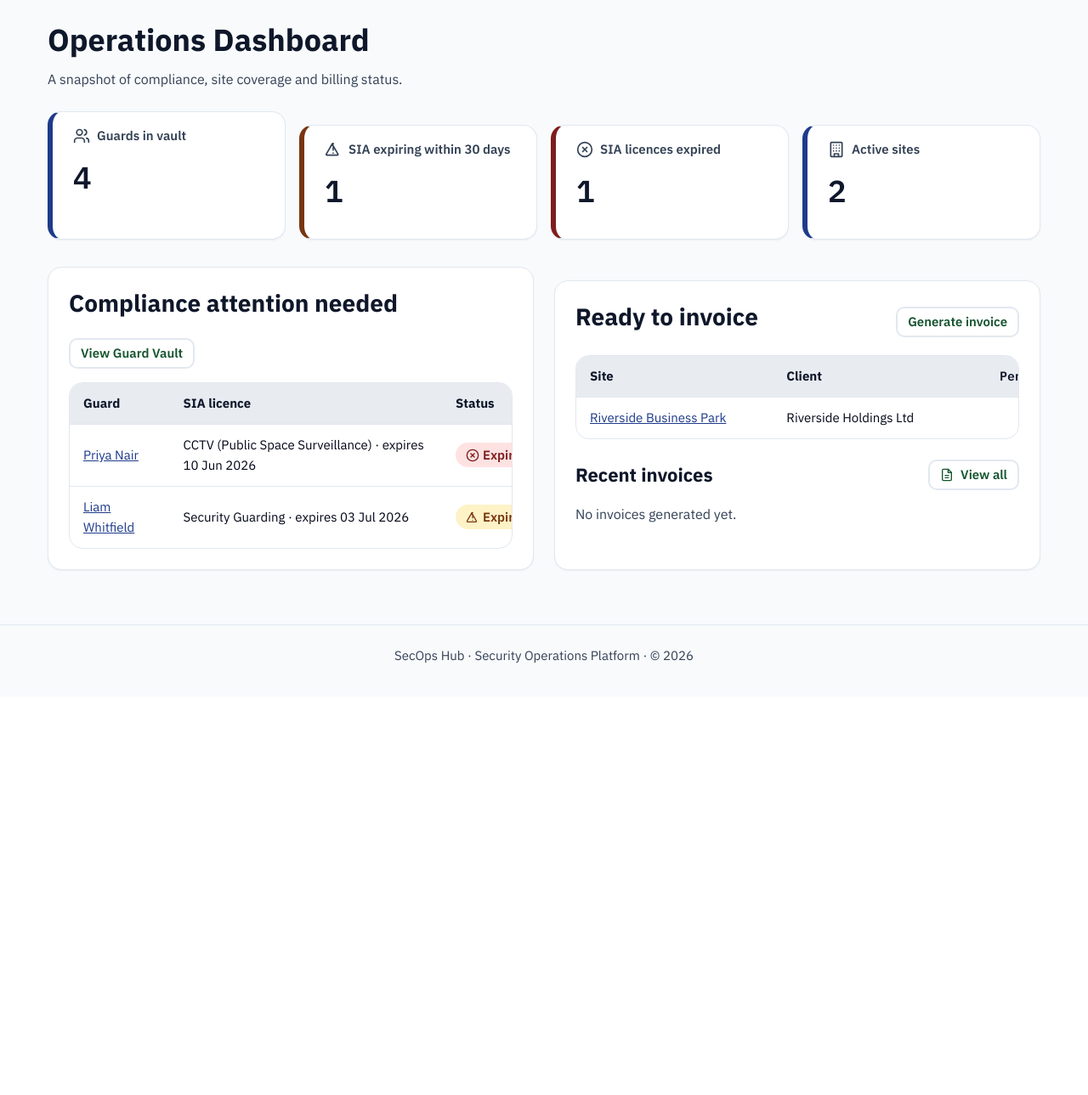
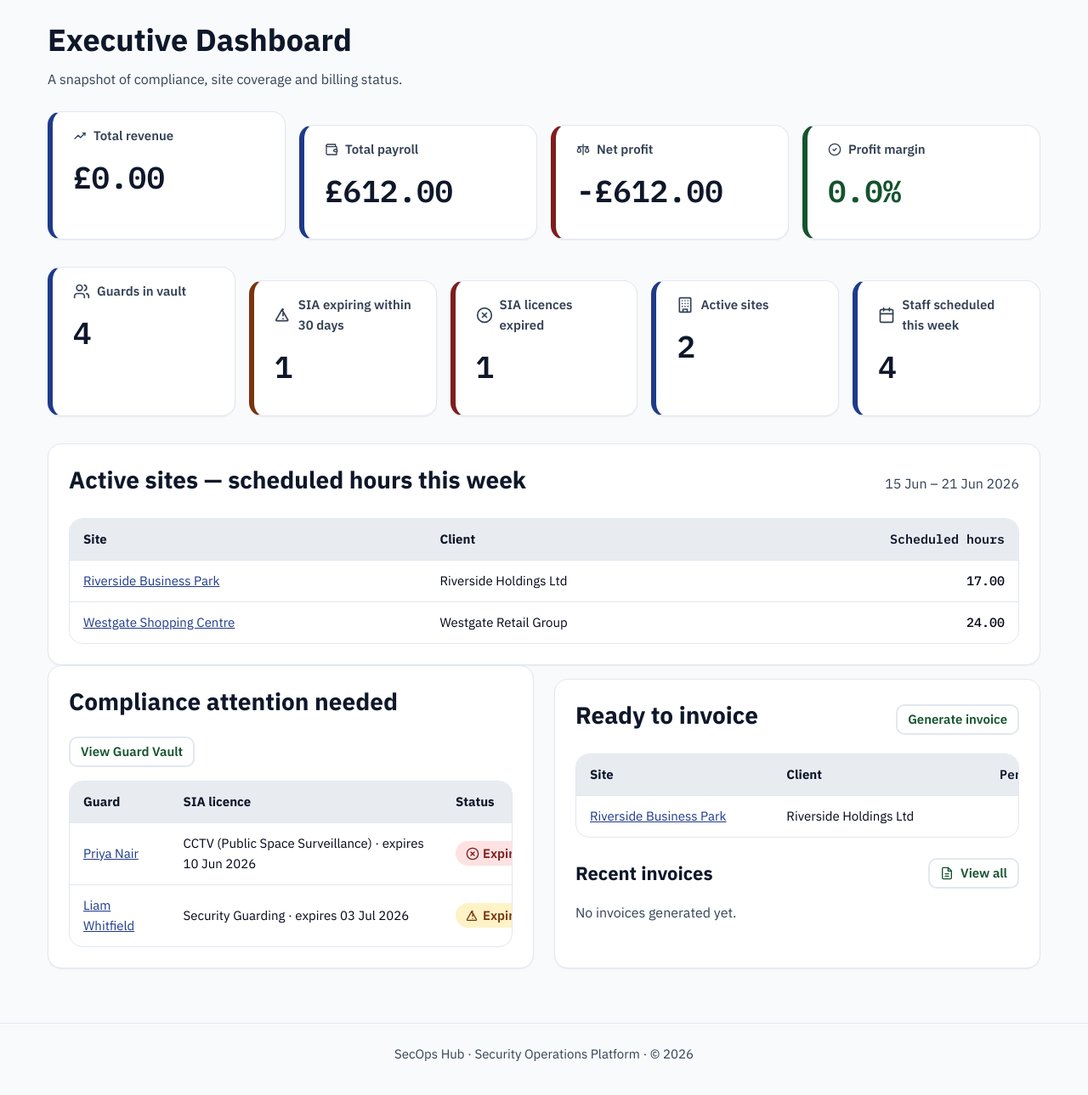
Before and after one commit to malam725436/secops-saas, a Flask app: page / in a window 1280 px wide. Shown: the part 120-1409 px from the top of the page at 85% size. Before the commit the page ends 900 px from the top, so only its background shows below. Run offline with Flask 3, Linux system fonts and the light colour scheme; a user stored in the database is signed in.

Commit message:
Add executive analytics dashboard and invoice Approved status
Replace the operations dashboard with an executive view showing
revenue, payroll, net profit, and profit margin for finance roles,
plus active site hours and weekly staffing counts. Also add an
"Approved" step to the Shift-to-Invoice lifecycle between Draft and
Sent.

```diff
--- a/app.py
+++ b/app.py
@@ -1,5 +1,5 @@
 import os
-from datetime import datetime, timedelta, timezone
+from datetime import date, datetime, timedelta, timezone
 
 from flask import Flask, flash, redirect, render_template, request, session, url_for
 from flask_login import current_user, login_required
@@ -14,7 +14,50 @@ from blueprints.sites import sites_bp
 from config import Config
 from extensions import csrf, db, login_manager
 from i18n import SUPPORTED_LANGUAGES, translate
-from models import SESSION_TIMEOUT_MINUTES, Guard, Invoice, Site, User
+from models import FINANCE_ROLES, SESSION_TIMEOUT_MINUTES, Guard, Invoice, Shift, Site, User
+
+
+def _current_week_range(today=None):
+    today = today or date.today()
+    start = today - timedelta(days=today.weekday())
+    end = start + timedelta(days=6)
+    return start, end
+
+
+def _executive_metrics(sites):
+    """Revenue, payroll, profit and weekly staffing snapshot for the executive dashboard."""
+    total_revenue = float(sum(invoice.total_amount for invoice in Invoice.query.all()))
+    total_payroll = round(
+        sum(shift.pay_amount for shift in Shift.query.filter(Shift.guard_id.isnot(None)).all()), 2
+    )
+    net_profit = round(total_revenue - total_payroll, 2)
+    profit_margin = round((net_profit / total_revenue) * 100, 1) if total_revenue else 0.0
+
+    week_start, week_end = _current_week_range()
+    week_shifts = Shift.query.filter(Shift.shift_date >= week_start, Shift.shift_date <= week_end).all()
+
+    staff_ids = set()
+    site_hours = {site.id: 0.0 for site in sites}
+    for shift in week_shifts:
+        if shift.guard_id is not None:
+            staff_ids.add(("guard", shift.guard_id))
+        elif shift.assigned_user_id is not None:
+            staff_ids.add(("user", shift.assigned_user_id))
+        if shift.site_id in site_hours:
+            site_hours[shift.site_id] += shift.hours
+
+    active_sites = [{"site": site, "hours": round(site_hours[site.id], 2)} for site in sites]
+
+    return {
+        "total_revenue": total_revenue,
+        "total_payroll": total_payroll,
+        "net_profit": net_profit,
+        "profit_margin": profit_margin,
+        "scheduled_staff_count": len(staff_ids),
+        "active_sites": active_sites,
+        "week_start": week_start,
+        "week_end": week_end,
+    }
 
 
 def create_app():
@@ -81,14 +124,19 @@ def create_app():
         sites_with_pending = [s for s in sites if s.uninvoiced_shifts]
         recent_invoices = Invoice.query.order_by(Invoice.issue_date.desc()).limit(5).all()
 
+        # Executive analytics (revenue/payroll/profit) are corporate financial
+        # data - restricted to Owners and Ops Managers per GDPR data isolation.
+        metrics = _executive_metrics(sites) if current_user.role in FINANCE_ROLES else None
+
         return render_template(
-            "dashboard.html",
+            "index.html",
             guard_count=len(guards),
             expiring=expiring,
             expired=expired,
             site_count=len(sites),
             sites_with_pending=sites_with_pending,
             recent_invoices=recent_invoices,
+            metrics=metrics,
         )
 
     @app.errorhandler(403)
--- a/static/css/styles.css
+++ b/static/css/styles.css
@@ -529,6 +529,8 @@ textarea:focus-visible,
 
 .stat-card--warning { border-left-color: var(--status-warning-fg); }
 .stat-card--danger { border-left-color: var(--status-danger-fg); }
+.stat-card--success { border-left-color: var(--status-valid-fg); }
+.stat-card--success .stat-card__value { color: var(--status-valid-fg); }
 
 .stat-card__label {
   display: flex;
--- a/templates/_icons.html
+++ b/templates/_icons.html
@@ -155,3 +155,24 @@
   <path d="m9 14 2 2 4-4"/>
 </svg>
 {% endmacro %}
+
+{% macro icon_trending_up(class="icon") %}
+<svg class="{{ class }}" viewBox="0 0 24 24" fill="none" stroke="currentColor" stroke-width="2" stroke-linecap="round" stroke-linejoin="round" aria-hidden="true" focusable="false">
+  <path d="m3 17 6-6 4 4 8-8"/>
+  <path d="M17 7h4v4"/>
+</svg>
+{% endmacro %}
+
+{% macro icon_wallet(class="icon") %}
+<svg class="{{ class }}" viewBox="0 0 24 24" fill="none" stroke="currentColor" stroke-width="2" stroke-linecap="round" stroke-linejoin="round" aria-hidden="true" focusable="false">
+  <path d="M21 12V7H5a2 2 0 0 1 0-4h14v4"/>
+  <path d="M3 5v14a2 2 0 0 0 2 2h16v-5"/>
+  <path d="M18 12a2 2 0 0 0 0 4h4v-4Z"/>
+</svg>
+{% endmacro %}
+
+{% macro icon_scale(class="icon") %}
+<svg class="{{ class }}" viewBox="0 0 24 24" fill="none" stroke="currentColor" stroke-width="2" stroke-linecap="round" stroke-linejoin="round" aria-hidden="true" focusable="false">
+  <path d="M12 3v18M3 7h7M14 7h7M5 7l-3 7a3 3 0 0 0 6 0l-3-7ZM19 7l-3 7a3 3 0 0 0 6 0l-3-7Z"/>
+</svg>
+{% endmacro %}
--- a/templates/dashboard.html
+++ b/templates/index.html
@@ -1,15 +1,36 @@
 {% extends "base.html" %}
-{% from "_icons.html" import icon_users, icon_alert_triangle, icon_x_circle, icon_building, icon_invoice, icon_check_circle %}
+{% from "_icons.html" import icon_users, icon_alert_triangle, icon_x_circle, icon_building, icon_invoice, icon_check_circle, icon_trending_up, icon_wallet, icon_scale, icon_calendar %}
 
 {% block title %}Dashboard{% endblock %}
 
 {% block content %}
   <div class="page-header">
     <div>
-      <h1>Operations Dashboard</h1>
+      <h1>{% if metrics %}Executive Dashboard{% else %}Operations Dashboard{% endif %}</h1>
       <p class="page-header__meta">A snapshot of compliance, site coverage and billing status.</p>
     </div>
   </div>
+
+  {% if metrics %}
+    <div class="stat-grid">
+      <div class="card stat-card">
+        <p class="stat-card__label">{{ icon_trending_up("icon icon--sm") }} Total revenue</p>
+        <p class="stat-card__value">£{{ '{:,.2f}'.format(metrics.total_revenue) }}</p>
+      </div>
+      <div class="card stat-card">
+        <p class="stat-card__label">{{ icon_wallet("icon icon--sm") }} Total payroll</p>
+        <p class="stat-card__value">£{{ '{:,.2f}'.format(metrics.total_payroll) }}</p>
+      </div>
+      <div class="card stat-card {% if metrics.net_profit < 0 %}stat-card--danger{% else %}stat-card--success{% endif %}">
+        <p class="stat-card__label">{{ icon_scale("icon icon--sm") }} Net profit</p>
+        <p class="stat-card__value">{% if metrics.net_profit < 0 %}-{% endif %}£{{ '{:,.2f}'.format(metrics.net_profit|abs) }}</p>
+      </div>
+      <div class="card stat-card {% if metrics.profit_margin < 0 %}stat-card--danger{% else %}stat-card--success{% endif %}">
+        <p class="stat-card__label">{{ icon_check_circle("icon icon--sm") }} Profit margin</p>
+        <p class="stat-card__value">{{ metrics.profit_margin }}%</p>
+      </div>
+    </div>
+  {% endif %}
 
   <div class="stat-grid">
     <div class="card stat-card">
@@ -28,7 +49,51 @@
       <p class="stat-card__label">{{ icon_building() }} Active sites</p>
       <p class="stat-card__value">{{ site_count }}</p>
     </div>
+    {% if metrics %}
+      <div class="card stat-card">
+        <p class="stat-card__label">{{ icon_calendar() }} Staff scheduled this week</p>
+        <p class="stat-card__value">{{ metrics.scheduled_staff_count }}</p>
+      </div>
+    {% endif %}
   </div>
+
+  {% if metrics %}
+    <section class="card" aria-labelledby="site-hours-heading">
+      <div class="card__header">
+        <h2 id="site-hours-heading">Active sites &mdash; scheduled hours this week</h2>
+        <span class="page-header__meta">{{ metrics.week_start.strftime('%d %b') }} &ndash; {{ metrics.week_end.strftime('%d %b %Y') }}</span>
+      </div>
+
+      {% if metrics.active_sites %}
+        <div class="table-wrapper">
+          <table>
+            <caption class="visually-hidden">Active sites and their total scheduled hours for the current week</caption>
+            <thead>
+              <tr>
+                <th scope="col">Site</th>
+                <th scope="col">Client</th>
+                <th scope="col" class="numeric">Scheduled hours</th>
+              </tr>
+            </thead>
+            <tbody>
+              {% for row in metrics.active_sites %}
+                <tr>
+                  <td><a href="{{ url_for('sites.detail', site_id=row.site.id) }}">{{ row.site.name }}</a></td>
+                  <td>{{ row.site.client_name }}</td>
+                  <td class="numeric">{{ '%.2f'|format(row.hours) }}</td>
+                </tr>
+              {% endfor %}
+            </tbody>
+          </table>
+        </div>
+      {% else %}
+        <div class="empty-state">
+          {{ icon_check_circle() }}
+          <p>No active sites have scheduled hours this week.</p>
+        </div>
+      {% endif %}
+    </section>
+  {% endif %}
 
   <div class="grid-2">
     <section class="card" aria-labelledby="compliance-heading">
--- a/templates/invoices/detail.html
+++ b/templates/invoices/detail.html
@@ -16,6 +16,11 @@
     </div>
     <div class="btn-group">
       {% if invoice.status == 'draft' %}
+        <form method="post" action="{{ url_for('invoices.mark_approved', invoice_id=invoice.id) }}">
+          <input type="hidden" name="csrf_token" value="{{ csrf_token() }}">
+          <button type="submit" class="btn btn-secondary">{{ icon_check_circle("icon icon--sm") }} Approve</button>
+        </form>
+      {% elif invoice.status == 'approved' %}
         <form method="post" action="{{ url_for('invoices.mark_sent', invoice_id=invoice.id) }}">
           <input type="hidden" name="csrf_token" value="{{ csrf_token() }}">
           <button type="submit" class="btn btn-secondary">Mark as sent</button>
```
Also changed, not shown: blueprints/invoices.py (+9 -0 lines).
